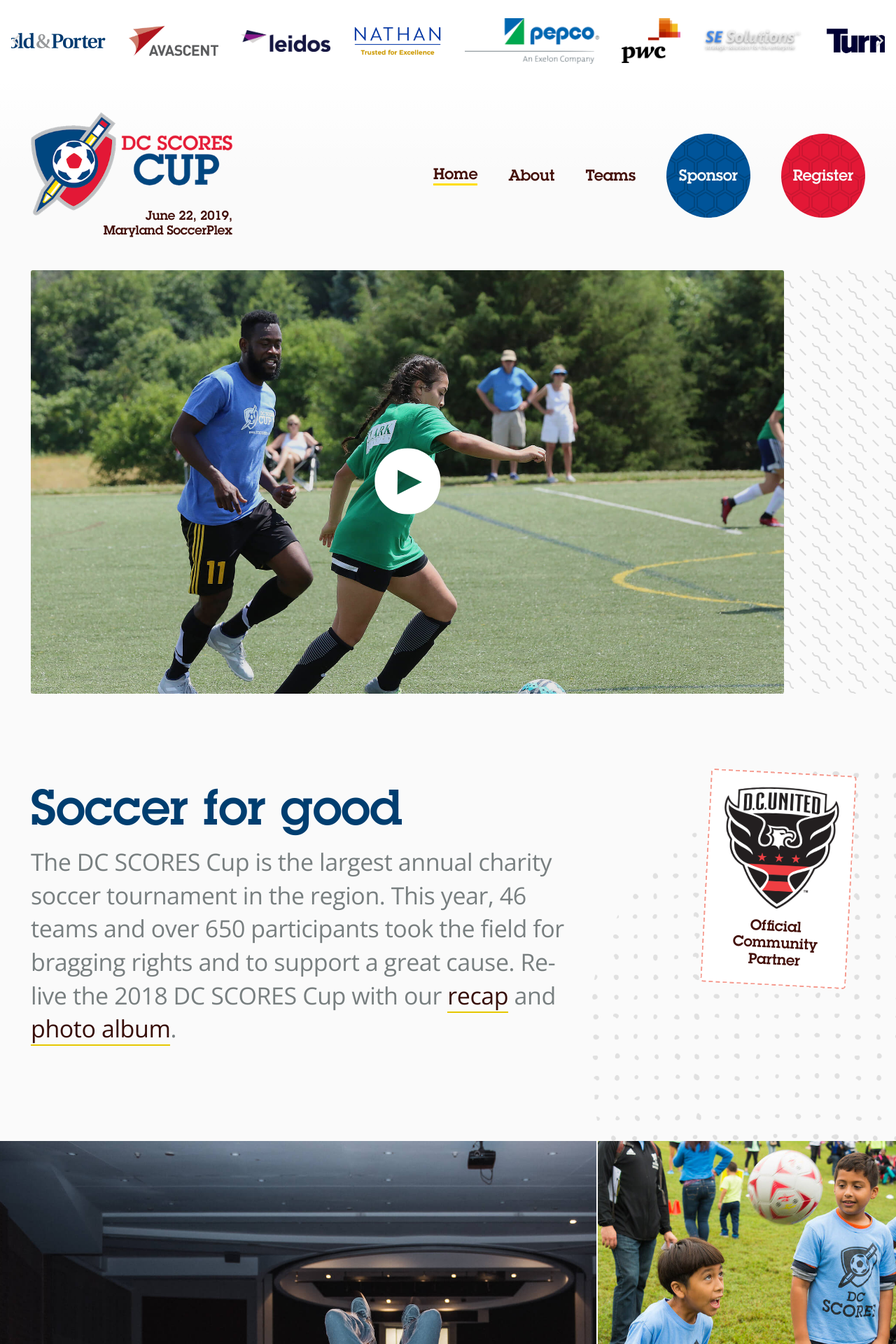
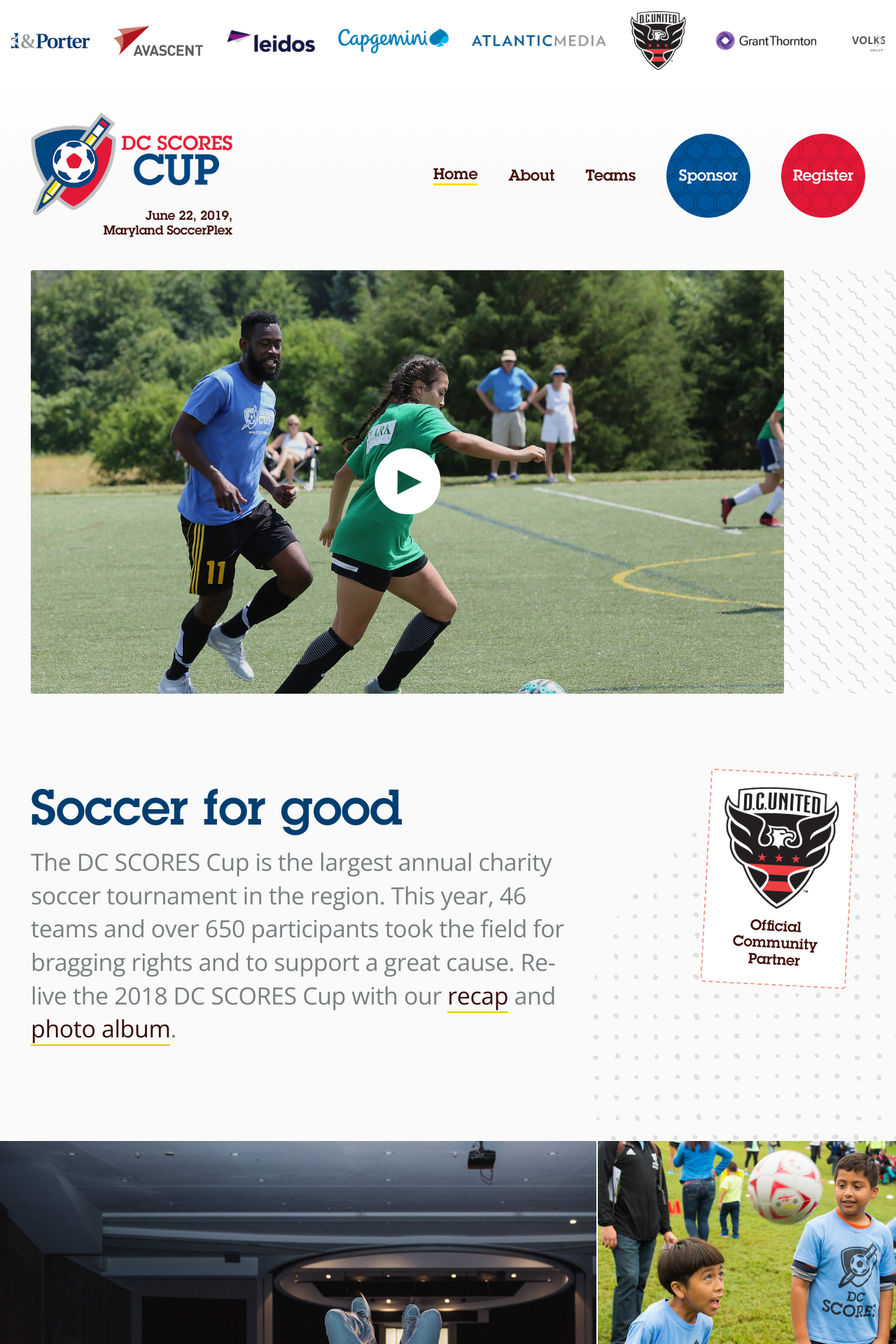
Before and after one commit to DCSCORES/dcscorescup.org, a Jekyll site: the page built from index.markdown, in a window 1280 px wide. Shown: the top 1920 px of the page at 70% size. Built offline with Jekyll 4.4.1, drawn with Linux system fonts in a browser that asks for light colours; nearby versions of some CDN libraries.

Commit message:
Update logos

```diff
--- a/_includes/_partials/baggage-carousel.html
+++ b/_includes/_partials/baggage-carousel.html
@@ -9,48 +9,6 @@
   <li class="BaggageCarousel-suitcase" style="width: 8rem;">
     <a href="https://www.leidos.com/" target="_blank">
       <div style="background-image: url(/images/logo-leidos.png);"></div>
-    </a>
-  </li>
-
-  <li class="BaggageCarousel-suitcase" style="width: 8rem;">
-    <a href="https://www.nathaninc.com/" target="_blank">
-      <div style="background-image: url(/images/logo-nathan.png);"></div>
-    </a>
-  </li>
-
-  <li class="BaggageCarousel-suitcase" style="width: 12rem;">
-    <a href="https://www.pepco.com/" target="_blank">
-      <div style="background-image: url(/images/logo-pepco.png);"></div>
-    </a>
-  </li>
-
-  <li class="BaggageCarousel-suitcase">
-    <a href="https://www.pwc.com/" target="_blank">
-      <div style="background-image: url(/images/logo-pwc.png);"></div>
-    </a>
-  </li>
-
-  <li class="BaggageCarousel-suitcase" style="width: 9rem;">
-    <a href="http://www.sesolutions.com/" target="_blank">
-      <div style="background-image: url(/images/logo-se.png);"></div>
-    </a>
-  </li>
-
-  <li class="BaggageCarousel-suitcase" style="width: 8rem;">
-    <a href="http://www.turnerconstruction.com/" target="_blank">
-      <div style="background-image: url(/images/logo-turner.png);"></div>
-    </a>
-  </li>
-
-  <li class="BaggageCarousel-suitcase" style="width: 12rem;">
-    <a href="https://www.centurylink.com/" target="_blank">
-      <div style="background-image: url(/images/logo-centurylink.png);"></div>
-    </a>
-  </li>
-
-  <li class="BaggageCarousel-suitcase" style="width: 8rem;">
-    <a href="https://cadmusgroup.com/" target="_blank">
-      <div style="background-image: url(/images/logo-cadmus.png);"></div>
     </a>
   </li>
 
@@ -66,39 +24,9 @@
     </a>
   </li>
 
-  <li class="BaggageCarousel-suitcase" style="width: 10rem;">
-    <a href="http://bytecubed.com/" target="_blank">
-      <div style="background-image: url(/images/logo-bytecubed.png);"></div>
-    </a>
-  </li>
-
-  <li class="BaggageCarousel-suitcase" style="width: 10rem;">
-    <a href="http://novavax.com/" target="_blank">
-      <div style="background-image: url(/images/logo-novavax.png);"></div>
-    </a>
-  </li>
-
-  <li class="BaggageCarousel-suitcase" style="width: 9rem;">
-    <a href="https://www.brightview.com/" target="_blank">
-      <div style="background-image: url(/images/logo-brightview.png);"></div>
-    </a>
-  </li>
-
-  <li class="BaggageCarousel-suitcase">
-    <a href="https://www.cuisinesolutions.com/" target="_blank">
-      <div style="background-image: url(/images/logo-cuisinesolutions--large.png);"></div>
-    </a>
-  </li>
-
   <li class="BaggageCarousel-suitcase">
     <a href="https://www.dcunited.com/" target="_blank">
       <div style="background-image: url(/images/logo-dcunited.png);"></div>
-    </a>
-  </li>
-
-  <li class="BaggageCarousel-suitcase" style="width: 9rem;">
-    <a href="https://www2.deloitte.com/us/" target="_blank">
-      <div style="background-image: url(/images/logo-deloitte.png);"></div>
     </a>
   </li>
 
@@ -111,12 +39,6 @@
   <li class="BaggageCarousel-suitcase" style="width: 8rem;">
     <a href="http://www.volkswagengroupofamerica.com/" target="_blank">
       <div style="background-image: url(/images/logo-vwgoa.png);"></div>
-    </a>
-  </li>
-
-  <li class="BaggageCarousel-suitcase" style="width: 9rem;">
-    <a href="https://capitalforchildren.org/" target="_blank">
-      <div style="background-image: url(/images/logo-capitalforchildren.png);"></div>
     </a>
   </li>
 
@@ -133,44 +55,8 @@
   </li>
 
   <li class="BaggageCarousel-suitcase">
-    <a href="http://modifiedconstruction.com/" target="_blank">
-      <div style="background-image: url(/images/logo-modifiedconstruction.png);"></div>
-    </a>
-  </li>
-
-  <li class="BaggageCarousel-suitcase" style="width: 9rem;">
-    <a href="https://www.accenture.com/" target="_blank">
-      <div style="background-image: url(/images/logo-accenture.svg);"></div>
-    </a>
-  </li>
-
-  <li class="BaggageCarousel-suitcase" style="width: 8rem;">
-    <a href="https://www.clarkconstruction.com/" target="_blank">
-      <div style="background-image: url(/images/logo-clarkconstruction.jpg);"></div>
-    </a>
-  </li>
-
-  <li class="BaggageCarousel-suitcase">
     <a href="http://districtsportssoccer.org/" target="_blank">
       <div style="background-image: url(/images/logo-districtsports.png);"></div>
-    </a>
-  </li>
-
-  <li class="BaggageCarousel-suitcase">
-    <a href="http://programmanagers.com/" target="_blank">
-      <div style="background-image: url(/images/logo-bdmcn.png);"></div>
-    </a>
-  </li>
-
-  <li class="BaggageCarousel-suitcase" style="">
-    <a href="http://www.imf.org/" target="_blank">
-      <div style="background-image: url(/images/logo-imf.png);"></div>
-    </a>
-  </li>
-
-  <li class="BaggageCarousel-suitcase" style="width: 8rem;">
-    <a href="https://www.akingump.com/" target="_blank">
-      <div style="background-image: url(/images/logo-akingump.svg);"></div>
     </a>
   </li>
 
@@ -204,24 +90,6 @@
     </a>
   </li>
 
-  <li class="BaggageCarousel-suitcase" style="width: 9rem;">
-    <a href="https://www.blankrome.com/" target="_blank">
-      <div style="background-image: url(/images/logo-blankrome.svg);"></div>
-    </a>
-  </li>
-
-  <li class="BaggageCarousel-suitcase">
-    <a href="#">
-      <div style="background-image: url(/images/logo-jdcunited.png);"></div>
-    </a>
-  </li>
-
-  <li class="BaggageCarousel-suitcase" style="width: 10rem;">
-    <a href="https://www.crowell.com/" target="_blank">
-      <div style="background-image: url(/images/logo-crowellmoring.png);"></div>
-    </a>
-  </li>
-
   <li class="BaggageCarousel-suitcase" style="width: 12rem;">
     <a href="https://www.arnoldporter.com/en/" target="_blank">
       <div style="background-image: url(/images/logo-ap.svg);"></div>
```
